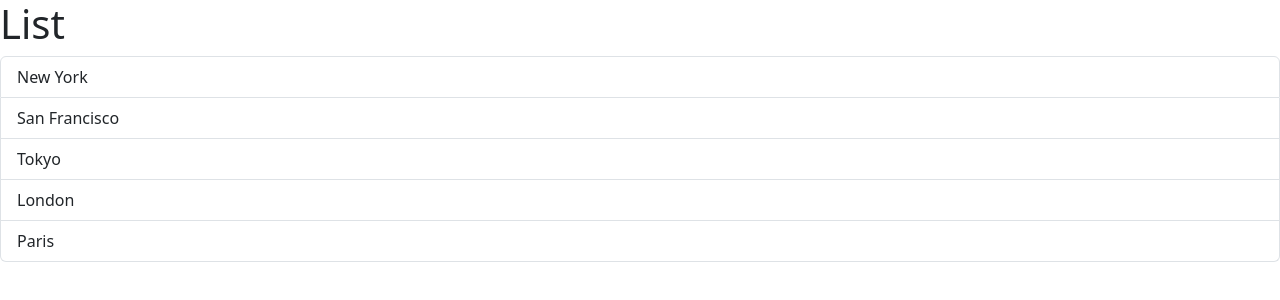
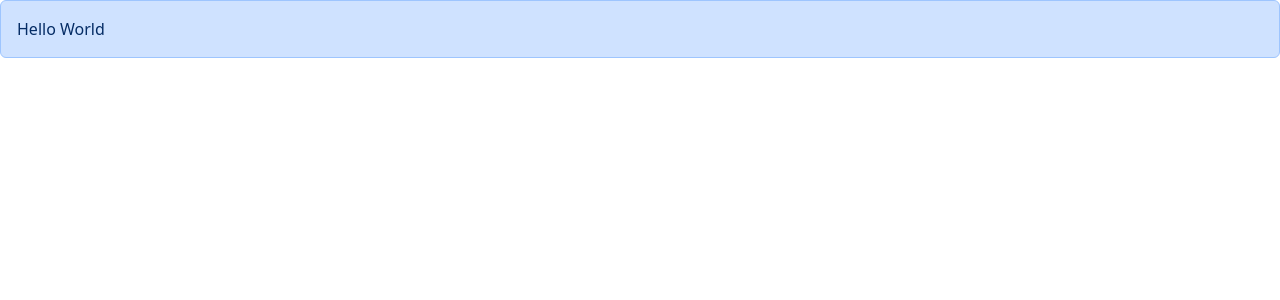
Before and after one commit to pekkamakkonen/react-18-for-beginners, a React (Vite) app in the folder react-app/: page / in a window 1280 px wide. Shown: the top 300 px of the page. Built offline with nearby package versions, Linux system fonts and the light colour scheme.

Commit message:
Passing Children (Alert component)

```diff
--- a/react-app/src/App.tsx
+++ b/react-app/src/App.tsx
@@ -1,7 +1,13 @@
-import ListGroup from './components/ListGroup';
+import Alert from './components/Alert';
 
 function App() {
-  return <div><ListGroup /></div>
+  return (
+    <div>
+      <Alert>
+        Hello <span>World</span>
+      </Alert>
+    </div>
+  );
 }
 
 export default App;
--- /dev/null
+++ b/react-app/src/components/Alert.tsx
@@ -0,0 +1,15 @@
+import { ReactNode } from 'react';
+
+interface Props {
+  children: ReactNode;
+}
+
+const Alert = ({ children }: Props) => {
+  return (
+    <div className="alert alert-primary" role="alert">
+      {children}
+    </div>
+  );
+};
+
+export default Alert;
--- a/react-app/src/components/ListGroup.tsx
+++ b/react-app/src/components/ListGroup.tsx
@@ -1,12 +1,17 @@
 import { useState } from 'react';
 
-function ListGroup() {
-  let items = ['New York', 'San Francisco', 'Tokyo', 'London', 'Paris'];
+interface Props {
+  items: string[];
+  heading: string;
+  onSelectItem: (item: string) => void; // onClick
+}
+
+function ListGroup({ items, heading, onSelectItem }: Props) {
   const [selectedIndex, setSelectedIndex] = useState(-1);
 
   return (
     <>
-      <h1>List</h1>
+      <h1>{heading}</h1>
       {items.length === 0 && <p>No item found</p>}
       <ul className="list-group">
         {items.map((item, index) => (
@@ -19,6 +24,7 @@ function ListGroup() {
             key={item}
             onClick={() => {
               setSelectedIndex(index);
+              onSelectItem(item);
             }}
           >
             {item}
```
